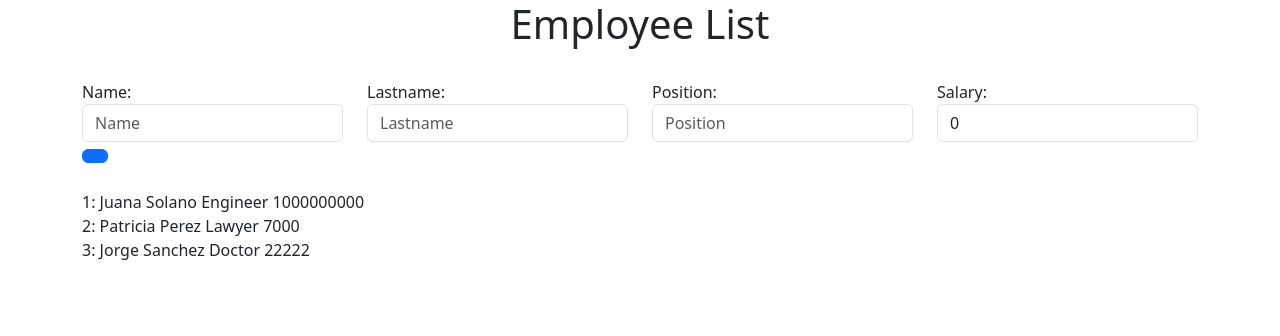
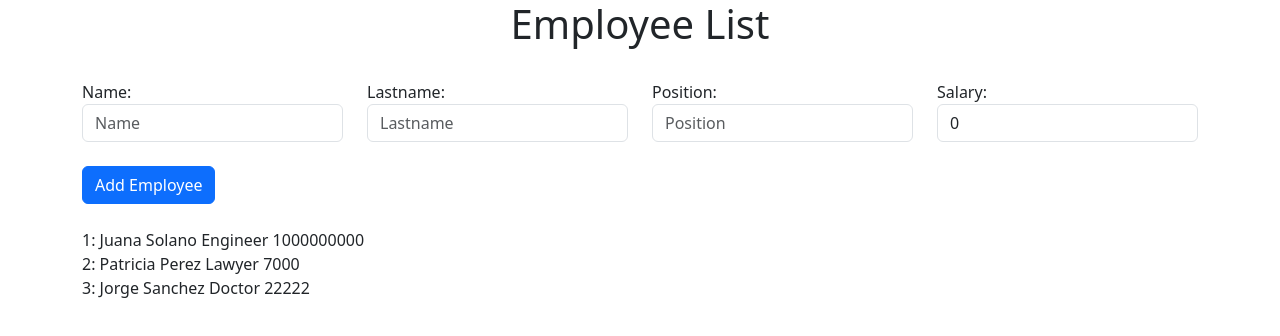
Before and after one commit to jsolano0112/practica-angular-formularioEmpleado, an Angular app: page / in a window 1280 px wide. Shown: the top 336 px of the page. Built offline with nearby package versions, Linux system fonts and the light colour scheme.

Commit message:
Updating html

```diff
--- a/src/app/app.component.html
+++ b/src/app/app.component.html
@@ -28,8 +28,9 @@
 
   </div>
 
+  <br>
   <div class="col">
-    <button type="submit" class="btn btn-primary" (click)="AddingEmployee()"></button>
+    <button type="submit" class="btn btn-primary" (click)="AddingEmployee()">Add Employee</button>
 
   </div>
 
```
